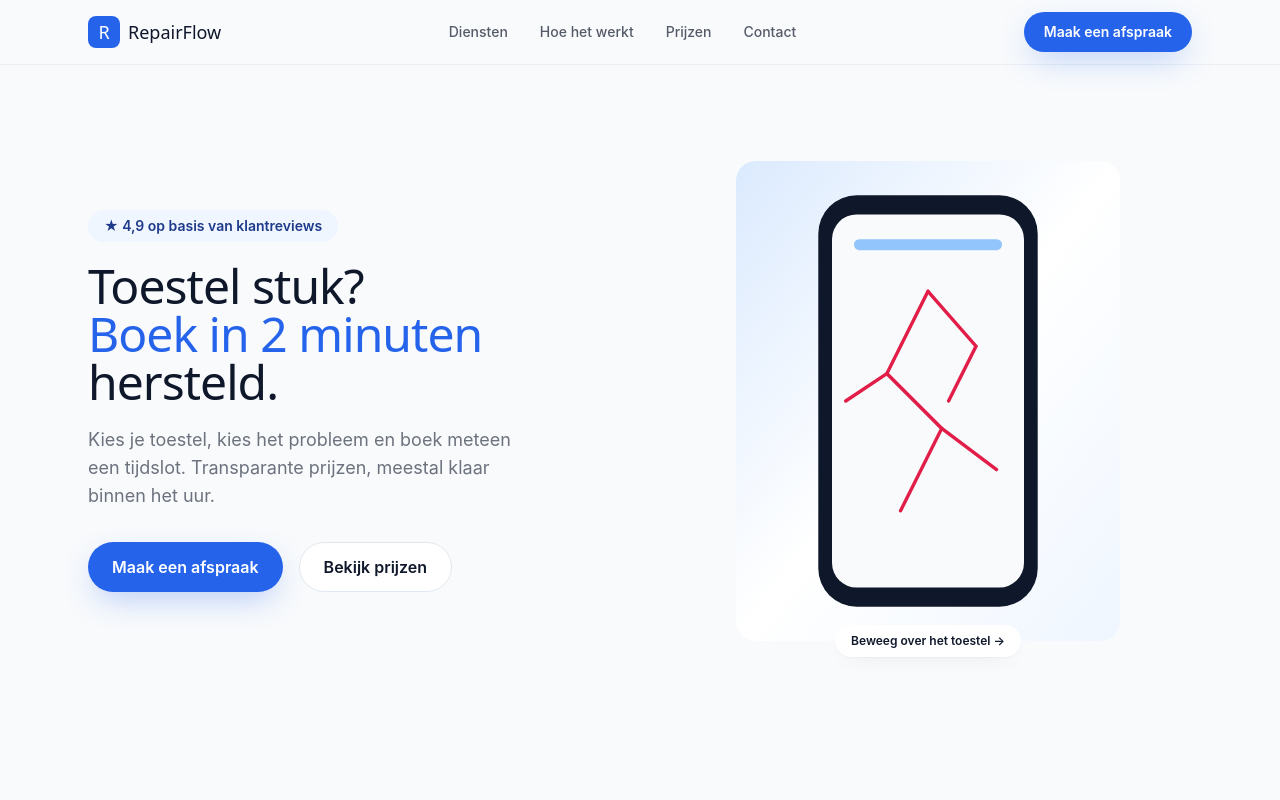
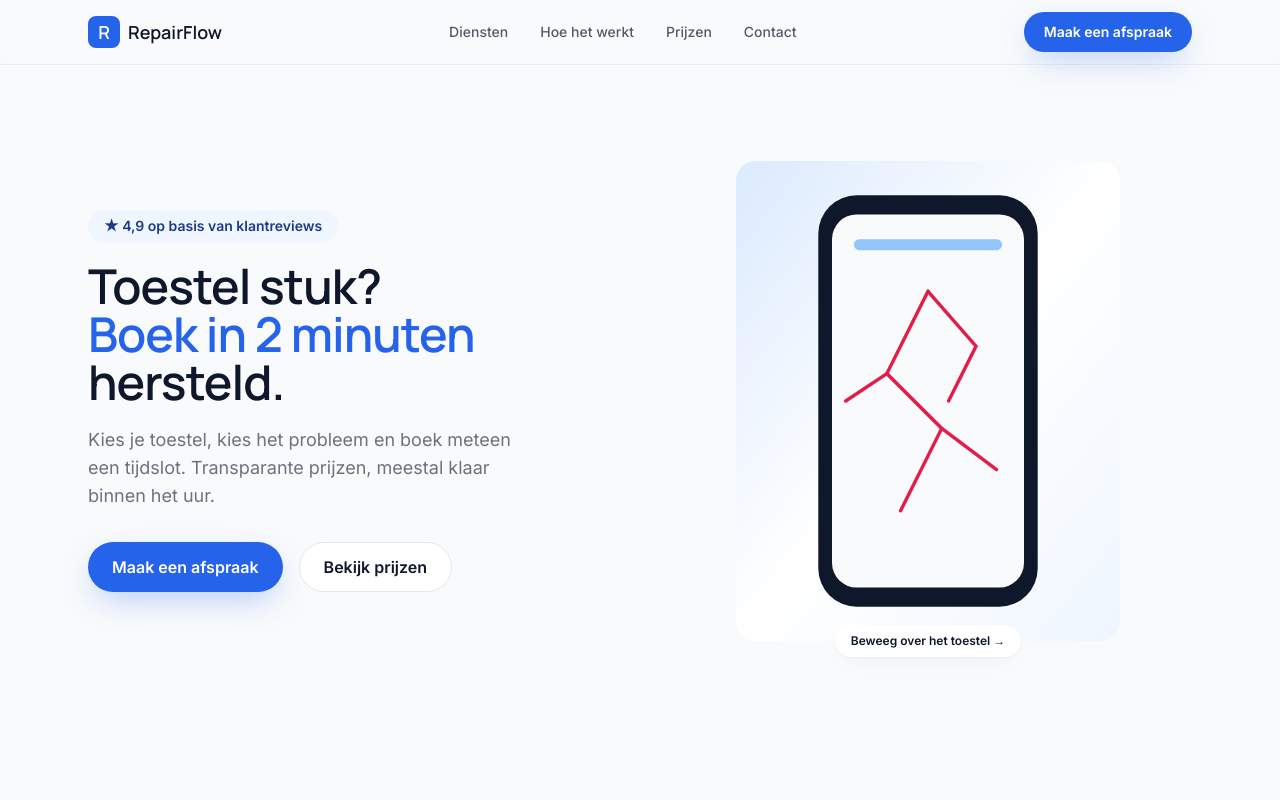
Before and after one commit to Pronkzzz/repairflow, a Next.js app: page / in a window 1280 px wide. Shown: the top 800 px of the page. Built offline with nearby package versions, Linux system fonts and the light colour scheme; no server answers; the database is empty.

Commit message:
Remove duplicate font import in globals.css
Removed duplicate font import and ensured proper formatting.

```diff
--- a/app/globals.css
+++ b/app/globals.css
@@ -1,8 +1,8 @@
+@import url("https://fonts.googleapis.com/css2?family=Inter:wght@400;500;600;700;800&family=Manrope:wght@600;700;800&display=swap");
+
 @tailwind base;
 @tailwind components;
 @tailwind utilities;
-
-@import url("https://fonts.googleapis.com/css2?family=Inter:wght@400;500;600;700;800&family=Manrope:wght@600;700;800&display=swap");
 
 :root {
   --font-sans: "Inter", system-ui, sans-serif;
```
